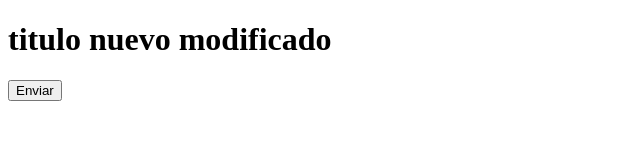
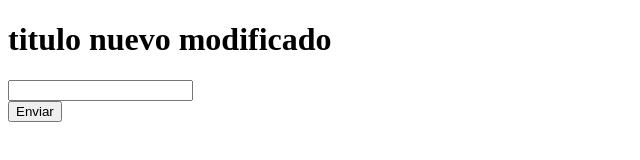
Before and after one commit to MartinC2021/hellogit, a plain HTML site: page index.html in a window 1280 px wide. Shown: the whole page, without its empty margins (0-640 px from the left). Drawn offline with Linux system fonts and the light colour scheme.

Commit message:
se modifico index

```diff
--- a/index.html
+++ b/index.html
@@ -8,8 +8,10 @@
 </head>
 <body>
     <h1>titulo nuevo modificado</h1>
+    <input type="text" name="firsname" id="firsname">
     <form action="#" method="get">
         <input type="button" value="Enviar">
+
     </form>
 </body>
 </html>
```
